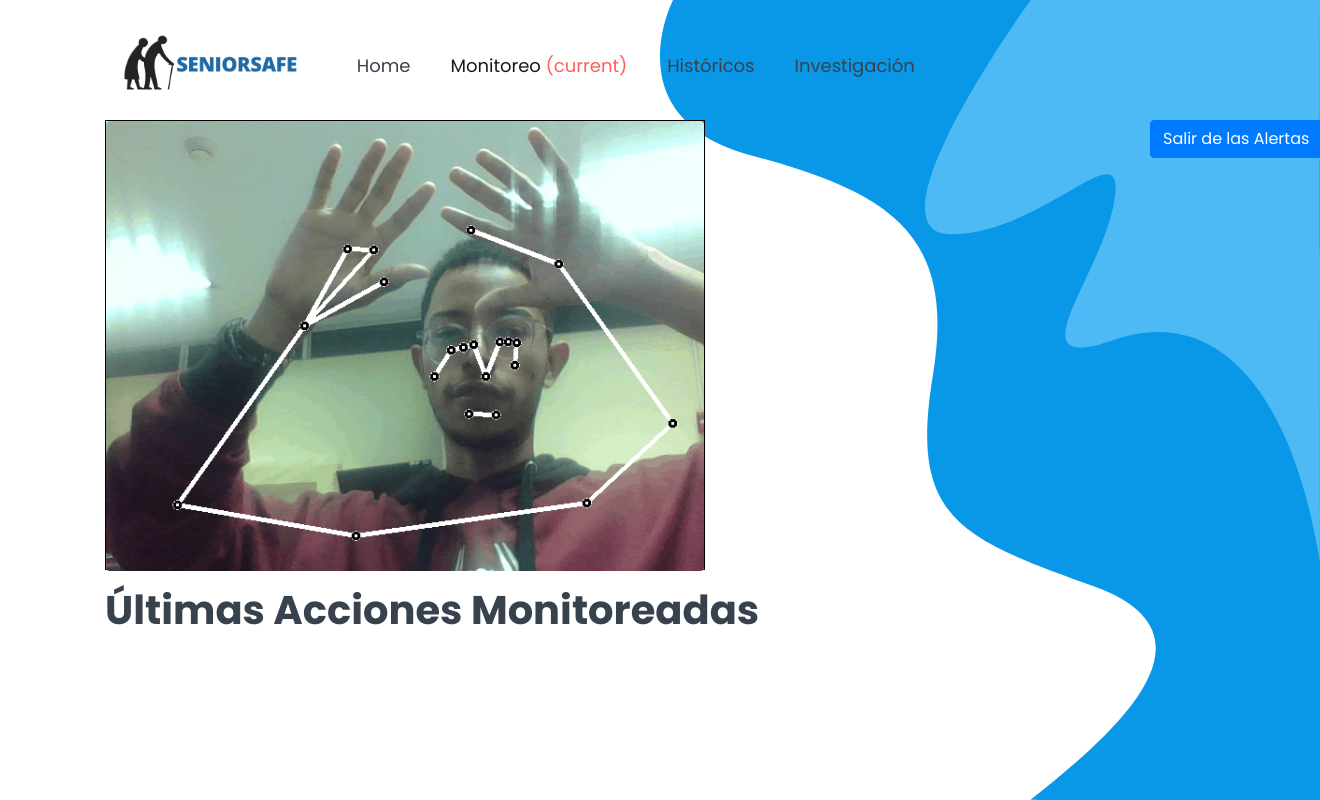
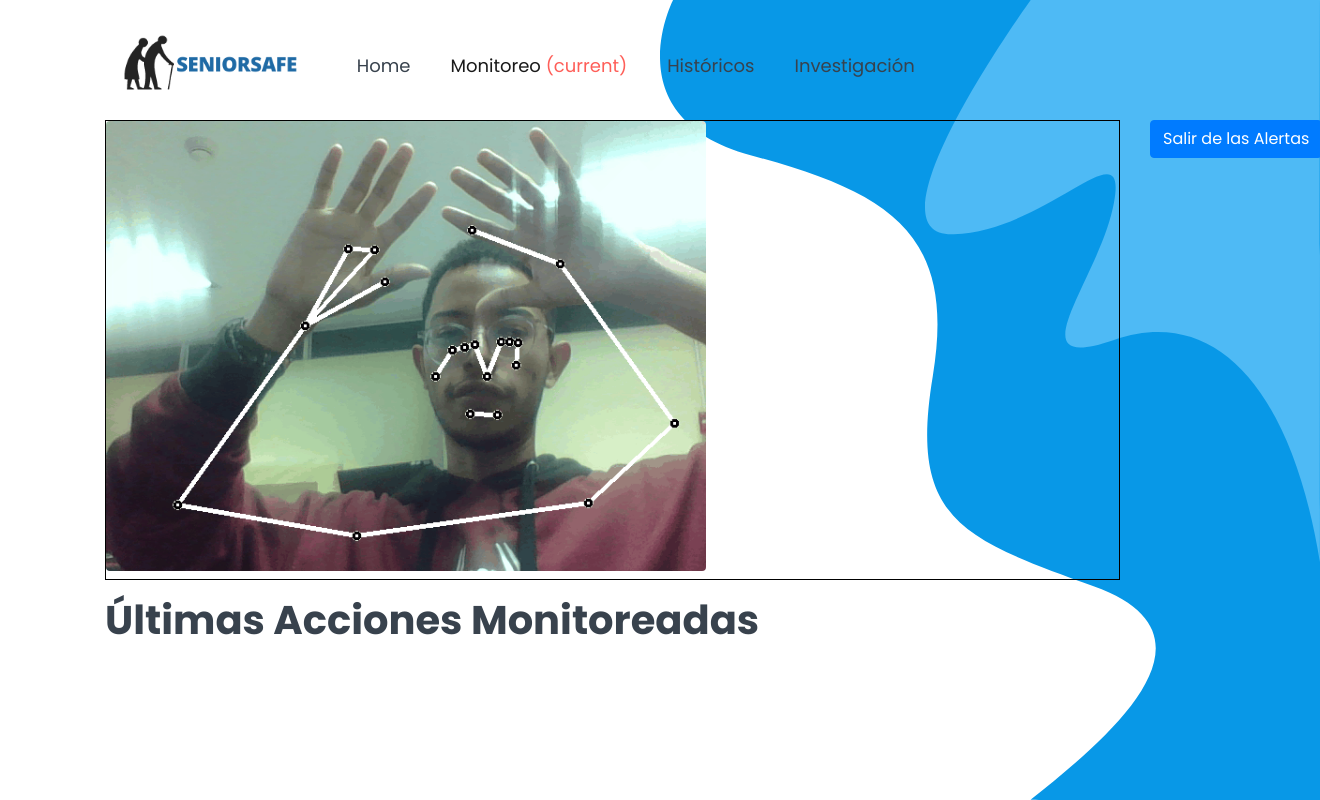
Before and after one commit to JesusCK/PaginaHAR, a Flask app: page /index in a window 1320 px wide. Run offline with Flask 3, Linux system fonts and the light colour scheme; data that the repository does not hold is empty; parts of the project's set-up code (start-up, migrations or seed data) failed here and were passed over.

Commit message:
Update style.css

```diff
--- a/static/css/style.css
+++ b/static/css/style.css
@@ -1152,8 +1152,6 @@ span {
 
 
 #infoAlert {
-    height:450px ;
-    width: 600px;
     border: 1px solid black;
     transition: 0.3s ease-in-out;
 }
```
